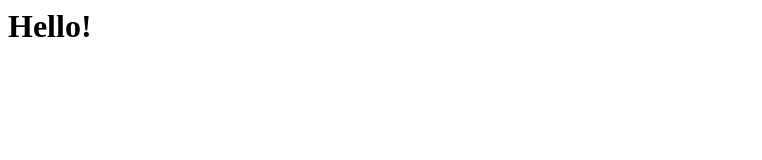
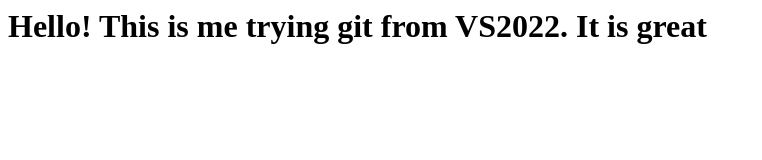
Before and after one commit to FahimKhanDev/FahimKhanDev, a plain HTML site: page index.html in a window 1280 px wide. Shown: the whole page, without its empty margins (0-762 px from the left). Drawn offline with Linux system fonts and the light colour scheme.

Commit message:
Updated index.html

```diff
--- a/index.html
+++ b/index.html
@@ -3,6 +3,6 @@
     <title>GitPractice</title>
 </head>
 <body>
-    <h1>Hello!</h1>
+    <h1>Hello! This is me trying git from VS2022. It is great</h1>
 </body>
 </html>
```
